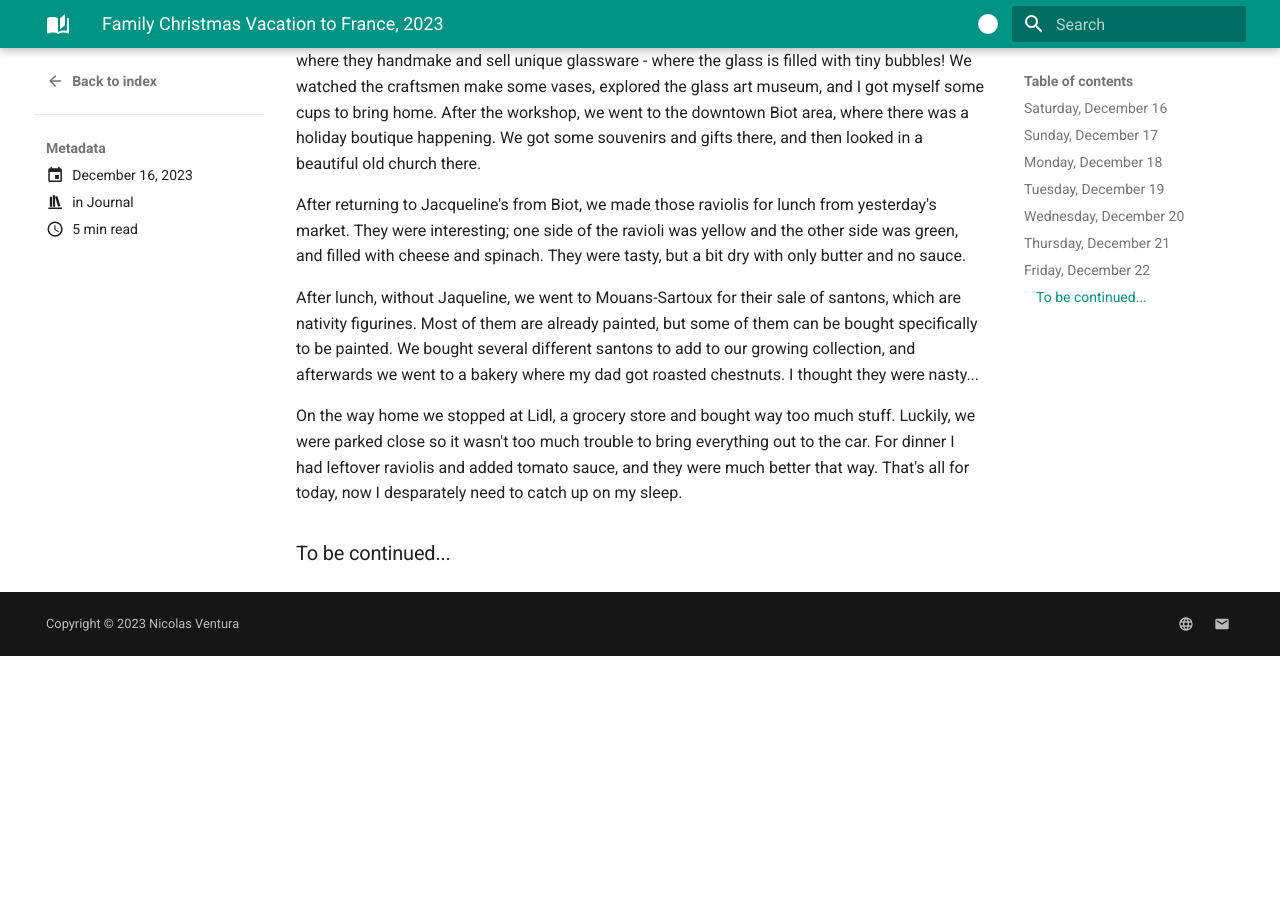
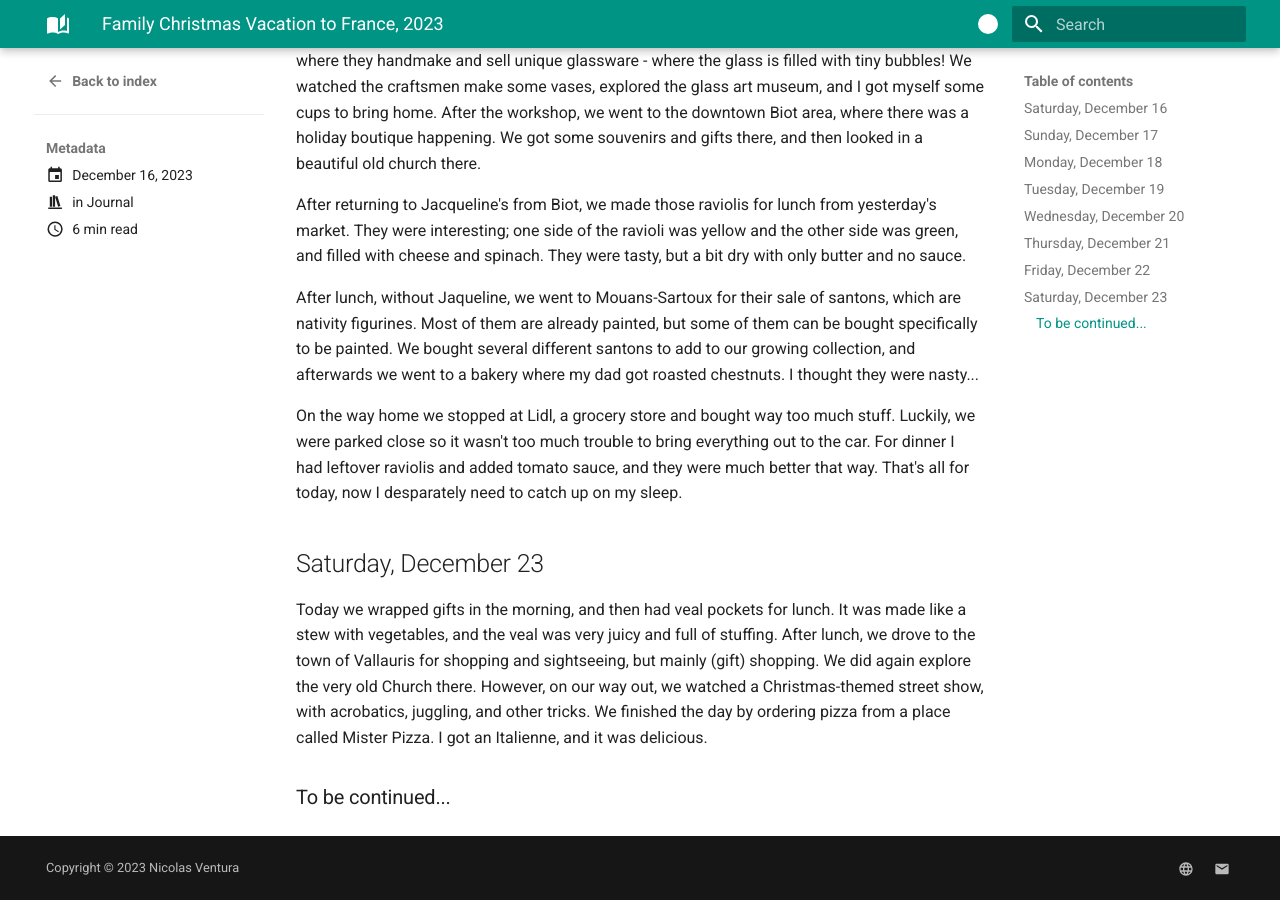
Before and after one commit to nicfv/Me, an MkDocs documentation site: the page built from docs/posts/007-france.md, in a window 1280 px wide and 900 px high, scrolled down 2274 px. Built offline with MkDocs 1.6.1 and Material for MkDocs 9.7.7, drawn with Linux system fonts in a browser that asks for light colours; before the commit the page ends 2930 px from its top, so only the background shows below that.

Commit message:
Saturday

```diff
--- a/docs/posts/007-france.md
+++ b/docs/posts/007-france.md
@@ -48,4 +48,8 @@ After lunch, without Jaqueline, we went to Mouans-Sartoux for their sale of sant
 
 On the way home we stopped at Lidl, a grocery store and bought way too much stuff. Luckily, we were parked close so it wasn't too much trouble to bring everything out to the car. For dinner I had leftover raviolis and added tomato sauce, and they were much better that way. That's all for today, now I desparately need to catch up on my sleep.
 
+## Saturday, December 23
+
+Today we wrapped gifts in the morning, and then had veal pockets for lunch. It was made like a stew with vegetables, and the veal was very juicy and full of stuffing. After lunch, we drove to the town of Vallauris for shopping and sightseeing, but mainly (gift) shopping. We did again explore the very old Church there. However, on our way out, we watched a Christmas-themed street show, with acrobatics, juggling, and other tricks. We finished the day by ordering pizza from a place called Mister Pizza. I got an Italienne, and it was delicious.
+
 ### To be continued...
```
